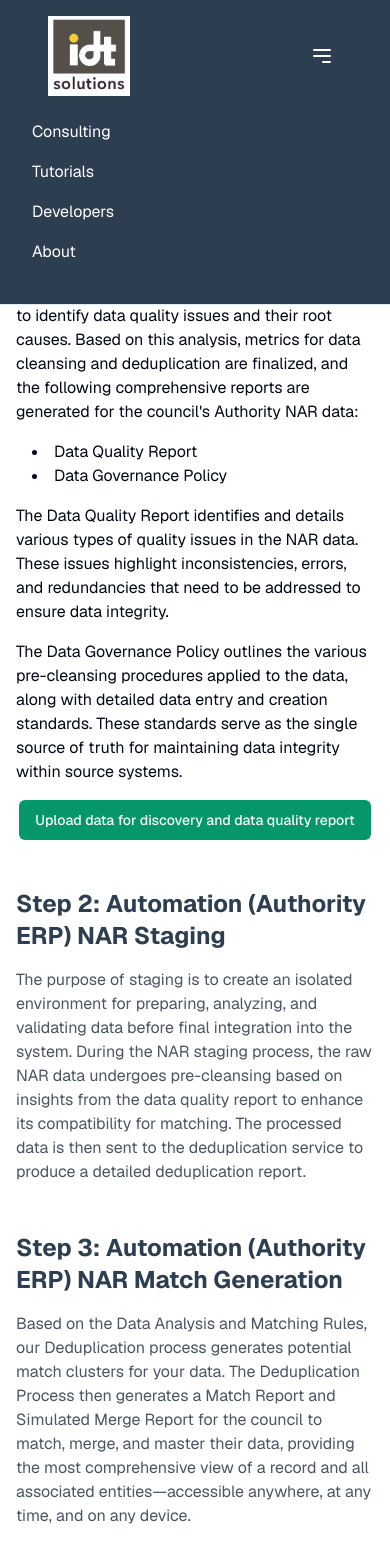
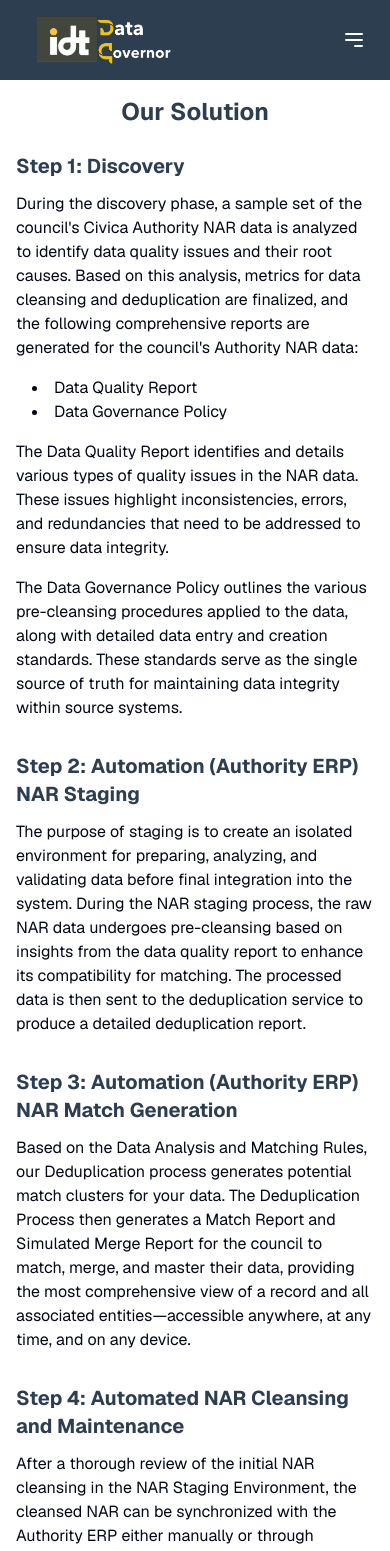
Before and after one commit to HarisJoved/IDTDeDupe, a Next.js app: page /solution in a window 390 px wide. Shown: the top 1551 px of the page. Built offline with nearby package versions, Linux system fonts and the light colour scheme.

Commit message:
responsive pages and header

```diff
--- a/src/app/layout.tsx
+++ b/src/app/layout.tsx
@@ -9,7 +9,7 @@ const geist = Geist({
 });
 
 export const metadata: Metadata = {
-  title: "IDT Dedupe",
+  title: "Data Governor",
   description: "De-duplicate and find matches in your Excel spreadsheet or database",
   icons: {
     icon: "/images/idtlogo.jpg",
--- a/src/app/page.tsx
+++ b/src/app/page.tsx
@@ -23,40 +23,40 @@ export default function LandingPage() {
 
   return (
     <div className="flex min-h-screen flex-col">
-      {/* Add padding to account for fixed header */}
-      <div className="pt-[72px]">
+      <div className="pt-[64px] md:pt-[68px]">
         {/* Hero Section */}
-        <section className="bg-[#2C3E50] px-4 py-16 text-white">
+        <section className="bg-[#2C3E50] px-4 py-6 md:py-10 text-white">
           <div className="container mx-auto text-center">
-            {/* Logo and Heading */}
-            <div className="flex items-center justify-center mb-6">
-              {/* Logo */}
-              <div style={{ width: '50px', height: '40px', position: 'relative', marginRight: '16px' }}>
+            {/* Logo and Heading combined with tighter spacing */}
+            <div className="space-y-1 mb-3"> {/* Using space-y for tight vertical spacing */}
+              {/* Logo and heading in same line */}
+              <div className="flex items-center justify-center">
+                <div className="relative w-24 h-24 sm:w-32 sm:h-32 md:w-40 md:h-40">
                   <Image
-                  src="/images/idtlogo.jpg"
-                  alt="IDT Logo"
+                    src="/images/dedupeLightMode.PNG"
+                    alt="IDT Data Governor Logo"
                     fill
                     style={{ objectFit: 'contain' }}
+                    priority
                   />
                 </div>
-
-              {/* Heading */}
-              <h1 className="text-6xl font-bold">IDT DEDUPE</h1>
+                <h1 className="ml-4 text-3xl sm:text-4xl md:text-5xl lg:text-6xl font-bold">DATA GOVERNOR</h1>
               </div>
 
-            {/* Subheading */}
-            <p className="mb-8 max-w-2xl text-lg text-white mx-auto">
+              {/* Subheading directly below with minimal spacing */}
+              <p className="text-base sm:text-lg text-white mx-auto max-w-2xl mt-0">
                 De-duplicate and find matches in your Excel spreadsheet or database
               </p>
+            </div>
 
-            {/* Replace Video with Carousel */}
-            <div className="mx-auto max-w-3xl">
+            {/* Carousel */}
+            <div className="mx-auto max-w-3xl mt-3"> {/* Reduced top margin */}
               <div className="relative aspect-video rounded-lg bg-gray-800 overflow-hidden">
                 <button
                   onClick={previousImage}
-                  className="absolute left-2 top-1/2 z-10 -translate-y-1/2 rounded-full bg-black/50 p-2 hover:bg-black/70"
+                  className="absolute left-2 top-1/2 z-10 -translate-y-1/2 rounded-full bg-black/50 p-1 sm:p-2 hover:bg-black/70"
                 >
-                  <ChevronLeft className="h-6 w-6" />
+                  <ChevronLeft className="h-4 w-4 sm:h-6 sm:w-6" />
                 </button>
                 <Image
                   src={images[currentImage]}
@@ -67,15 +67,15 @@ export default function LandingPage() {
                 />
                 <button
                   onClick={nextImage}
-                  className="absolute right-2 top-1/2 z-10 -translate-y-1/2 rounded-full bg-black/50 p-2 hover:bg-black/70"
+                  className="absolute right-2 top-1/2 z-10 -translate-y-1/2 rounded-full bg-black/50 p-1 sm:p-2 hover:bg-black/70"
                 >
-                  <ChevronRight className="h-6 w-6" />
+                  <ChevronRight className="h-4 w-4 sm:h-6 sm:w-6" />
                 </button>
                 <div className="absolute bottom-4 left-1/2 flex -translate-x-1/2 gap-2">
                   {images.map((_, index) => (
                     <div
                       key={index}
-                      className={`h-2 w-2 rounded-full ${
+                      className={`h-1.5 w-1.5 sm:h-2 sm:w-2 rounded-full ${
                         currentImage === index ? "bg-white" : "bg-white/50"
                       }`}
                     />
@@ -87,22 +87,22 @@ export default function LandingPage() {
         </section>
 
         {/* Features Section */}
-        <section className="bg-white py-20">
+        <section className="bg-white py-10 md:py-20">
           <div className="container mx-auto px-4">
-            <h1 className="mb-6 text-4xl font-bold text-[#2C3E50] text-center">
+            <h1 className="mb-4 md:mb-6 text-2xl sm:text-3xl md:text-4xl font-bold text-[#2C3E50] text-center">
               A simple tool for Master Data Management
             </h1>
-            <p className="mb-8 max-w-2xl text-lg text-gray-600 text-center mx-auto">
+            <p className="mb-4 md:mb-8 max-w-2xl text-base sm:text-lg text-gray-600 text-center mx-auto">
               Unified customer data across all council systems
             </p>
-            <p className="mb-12 max-w-3xl text-gray-600 text-center mx-auto">
+            <p className="mb-8 md:mb-12 max-w-3xl text-sm sm:text-base text-gray-600 text-center mx-auto">
               IDT Governance offers a solution for detecting and removing duplicate data, ensuring clean, accurate, and reliable customer and staff records. Whether you&apos;re managing customer databases, CRM systems, or large datasets, our intelligent algorithms help you eliminate redundancy, reduce errors, and optimize efficiency.
             </p>
 
-            <h2 className="mb-6 text-2xl font-bold text-[#2C3E50] text-center">
+            <h2 className="mb-4 md:mb-6 text-xl sm:text-2xl font-bold text-[#2C3E50] text-center">
               IDT Governance Uses
             </h2>
-            <div className="text-center grid grid-cols-1 gap-6 md:grid-cols-2 lg:grid-cols-4">
+            <div className="text-center grid grid-cols-2 gap-3 md:grid-cols-4 md:gap-6 text-sm sm:text-base">
               <div className="text-gray-600">De-duplicating customer records</div>
               <div className="text-gray-600">Combining lists of addresses</div>
               <div className="text-gray-600">Master data management</div>
@@ -209,9 +209,9 @@ export default function LandingPage() {
         </section>
 
         {/* Footer */}
-        <footer className="border-t bg-white px-4 py-8">
+        <footer className="border-t bg-white px-4 py-6 md:py-8">
           <div className="container mx-auto">
-            <div className="grid gap-8 md:grid-cols-4">
+            <div className="grid grid-cols-2 gap-6 md:grid-cols-4 md:gap-8">
               <div>
                 <h3 className="mb-4 font-semibold">About</h3>
                 <ul className="space-y-2 text-sm text-gray-600">
--- a/src/app/solution/page.tsx
+++ b/src/app/solution/page.tsx
@@ -1,18 +1,17 @@
 'use client';
 import Link from "next/link";
-import { Button } from "@/components/ui/button";
 
 export default function SolutionPage() {
   return (
     <div className="flex min-h-screen flex-col">
       {/* Add padding to account for fixed header */}
-      <div className="pt-[72px]">
-        <div className="container mx-auto px-4 py-16">
-          <h1 className="text-center text-4xl font-bold text-[#2C3E50] mb-8">Our Solution</h1>
+      <div className="pt-[64px] md:pt-[68px]">
+        <div className="container mx-auto px-4 py-8 sm:py-12 md:py-16">
+          <h1 className="text-center text-2xl sm:text-3xl md:text-4xl font-bold text-[#2C3E50] mb-6 md:mb-8">Our Solution</h1>
 
           {/* Step 1 */}
-          <section className="mb-12">
-            <h2 className="text-2xl font-bold text-[#2C3E50] mb-4">Step 1: Discovery</h2>
+          <section className="mb-8 md:mb-12">
+            <h2 className="text-xl sm:text-2xl font-bold text-[#2C3E50] mb-3 md:mb-4">Step 1: Discovery</h2>
             <p className="mb-4">
               During the discovery phase, a sample set of the council&apos;s Civica Authority NAR data is analyzed to identify data quality issues and their root causes. Based on this analysis, metrics for data cleansing and deduplication are finalized, and the following comprehensive reports are generated for the council&apos;s Authority NAR data:
             </p>
@@ -26,36 +25,43 @@ export default function SolutionPage() {
             <p className="mb-4">
               The Data Governance Policy outlines the various pre-cleansing procedures applied to the data, along with detailed data entry and creation standards. These standards serve as the single source of truth for maintaining data integrity within source systems.
             </p>
-            <div className="flex justify-center">
-                <Button className="bg-emerald-600 hover:bg-emerald-700 text-center" asChild>
-                    <Link href="/login">Upload data for discovery and data quality report</Link>
-                </Button>
-            </div>
-
           </section>
 
-          {/* Steps 2-6 */}
-          {[
-            {
-              title: "Step 2: Automation (Authority ERP) NAR Staging",
-              content: "The purpose of staging is to create an isolated environment for preparing, analyzing, and validating data before final integration into the system. During the NAR staging process, the raw NAR data undergoes pre-cleansing based on insights from the data quality report to enhance its compatibility for matching. The processed data is then sent to the deduplication service to produce a detailed deduplication report."
-            },
-            {
-              title: "Step 3: Automation (Authority ERP) NAR Match Generation",
-              content: "Based on the Data Analysis and Matching Rules, our Deduplication process generates potential match clusters for your data. The Deduplication Process then generates a Match Report and Simulated Merge Report for the council to match, merge, and master their data, providing the most comprehensive view of a record and all associated entities—accessible anywhere, at any time, and on any device."
-            },
-            {
-              title: "Step 4: Automated NAR Cleansing and Maintenance",
-              content: "After a thorough review of the initial NAR cleansing in the NAR Staging Environment, the cleansed NAR can be synchronized with the Authority ERP either manually or through automated processes. Once the initial cleansing is complete, routine maintenance processes can be configured to continuously cleanse NAR data within the Authority. This maintenance process can run on a daily, weekly, or monthly schedule to address data quality issues within the council&apos;s NAR."
-            },
-            {
-              title: "Step 5: Automated NAR Merging",
-              content: "Once the cleansing process is concluded and the Deduplication Process generates match clusters for the council data, the council has control over automatically or manually merging the affected NAR IDs back into Authority. The NAR merging process and associated metrics are collaboratively defined through technical and business analysis (BA) discovery sessions with council staff, ensuring alignment with the Data Governance Policy."
-            },
-            {
-              title: "Step 6: Discovery of Other Customer Facing Systems",
-              content: (
-                <>
+          {/* Step 2 */}
+          <section className="mb-8 md:mb-12">
+            <h2 className="text-xl sm:text-2xl font-bold text-[#2C3E50] mb-3 md:mb-4">Step 2: Automation (Authority ERP) NAR Staging</h2>
+            <p className="mb-4">
+              The purpose of staging is to create an isolated environment for preparing, analyzing, and validating data before final integration into the system. During the NAR staging process, the raw NAR data undergoes pre-cleansing based on insights from the data quality report to enhance its compatibility for matching. The processed data is then sent to the deduplication service to produce a detailed deduplication report.
+            </p>
+          </section>
+
+          {/* Step 3 */}
+          <section className="mb-8 md:mb-12">
+            <h2 className="text-xl sm:text-2xl font-bold text-[#2C3E50] mb-3 md:mb-4">Step 3: Automation (Authority ERP) NAR Match Generation</h2>
+            <p className="mb-4">
+              Based on the Data Analysis and Matching Rules, our Deduplication process generates potential match clusters for your data. The Deduplication Process then generates a Match Report and Simulated Merge Report for the council to match, merge, and master their data, providing the most comprehensive view of a record and all associated entities—accessible anywhere, at any time, and on any device.
+            </p>
+          </section>
+
+          {/* Step 4 */}
+          <section className="mb-8 md:mb-12">
+            <h2 className="text-xl sm:text-2xl font-bold text-[#2C3E50] mb-3 md:mb-4">Step 4: Automated NAR Cleansing and Maintenance</h2>
+            <p className="mb-4">
+              After a thorough review of the initial NAR cleansing in the NAR Staging Environment, the cleansed NAR can be synchronized with the Authority ERP either manually or through automated processes. Once the initial cleansing is complete, routine maintenance processes can be configured to continuously cleanse NAR data within the Authority. This maintenance process can run on a daily, weekly, or monthly schedule to address data quality issues within the council&apos;s NAR.
+            </p>
+          </section>
+
+          {/* Step 5 */}
+          <section className="mb-8 md:mb-12">
+            <h2 className="text-xl sm:text-2xl font-bold text-[#2C3E50] mb-3 md:mb-4">Step 5: Automated NAR Merging</h2>
+            <p className="mb-4">
+              Once the cleansing process is concluded and the Deduplication Process generates match clusters for the council data, the council has control over automatically or manually merging the affected NAR IDs back into Authority. The NAR merging process and associated metrics are collaboratively defined through technical and business analysis (BA) discovery sessions with council staff, ensuring alignment with the Data Governance Policy.
+            </p>
+          </section>
+
+          {/* Step 6 */}
+          <section className="mb-8 md:mb-12">
+            <h2 className="text-xl sm:text-2xl font-bold text-[#2C3E50] mb-3 md:mb-4">Step 6: Discovery of Other Customer Facing Systems</h2>
             <p className="mb-4">
               In this phase, we integrate resident-facing systems within the council&apos;s infrastructure, using the cleaned Authority NAR as a centralized reference point. Councils often rely on multiple systems, such as:
             </p>
@@ -65,18 +71,10 @@ export default function SolutionPage() {
               <li>ReadyTech OpenOffice for parking permits</li>
               <li>Gym management systems for memberships</li>
             </ul>
-                  <p>
+            <p className="mb-4">
               To ensure data consistency and accuracy, we define Customer Metadata, forming the foundation of a Gold Record that unifies resident information across systems. Through discovery and analysis, we assess data quality, governance policies, and integration feasibility, ensuring compliance while enhancing service delivery and customer experience.
             </p>
-                </>
-              )
-            }
-          ].map((step, index) => (
-            <section key={index} className="mb-12">
-              <h2 className="text-2xl font-bold text-[#2C3E50] mb-4">{step.title}</h2>
-              <div className="text-gray-600">{step.content}</div>
           </section>
-          ))}
         </div>
       </div>
     </div>
--- a/src/components/Header.tsx
+++ b/src/components/Header.tsx
@@ -1,43 +1,90 @@
 'use client';
+import { useState, useEffect } from 'react';
 import Image from "next/image"
 import Link from "next/link"
+import { usePathname } from 'next/navigation';
 
 export default function Header() {
+  const [isMenuOpen, setIsMenuOpen] = useState(false);
+  const [scrolled, setScrolled] = useState(false);
+  const pathname = usePathname();
+
+  // Handle scroll effect for header
+  useEffect(() => {
+    const handleScroll = () => {
+      if (window.scrollY > 20) {
+        setScrolled(true);
+      } else {
+        setScrolled(false);
+      }
+    };
+
+    window.addEventListener('scroll', handleScroll);
+    return () => window.removeEventListener('scroll', handleScroll);
+  }, []);
+
+  const toggleMenu = () => {
+    setIsMenuOpen(!isMenuOpen);
+  };
+
+  const closeMenu = () => {
+    setIsMenuOpen(false);
+  };
+
+  // Check if link is active
+  const isActive = (path: string) => {
+    return pathname === path;
+  };
+
   return (
-    <header className="fixed top-0 left-0 right-0 z-50 border-b bg-[#2C3E50] px-4 py-4 text-white">
-      <div className="container mx-auto flex items-center justify-between">
-        {/* Logo with Link */}
-        <Link href="/" className="h-20 w-auto">
-          <Image
-            src="/images/idtlogo.jpg"
-            alt="Dedupe.io Logo"
-            width={150}
-            height={60}
-            className="h-full w-auto"
-          />
+    <header className={`fixed top-0 left-0 right-0 z-50 transition-all duration-300
+      ${scrolled ? 'py-2 bg-[#1e2e3e] shadow-md' : 'py-4 bg-[#2C3E50]'}`}>
+      <div className="container mx-auto flex items-center justify-between px-4">
+        {/* Logo with Link - Updated to use the new image */}
+        <Link href="/" className="flex items-center" onClick={closeMenu}>
+          <div className="relative h-12 w-44 md:h-14 md:w-52 lg:h-16 lg:w-60">
+            <Image
+              src="/images/dedupeLightMode.PNG"
+              alt="IDT Data Governor Logo"
+              fill
+              className="object-contain"
+              priority
+            />
+          </div>
         </Link>
 
         {/* Navigation Links (Desktop) */}
-        <nav className="hidden space-x-8 md:flex">
-          <Link href="#" className="hover:text-gray-300">
-            Consulting
-          </Link>
-          <Link href="#" className="hover:text-gray-300">
-            Tutorials
-          </Link>
-          <Link href="#" className="hover:text-gray-300">
-            Developers
-          </Link>
-          <Link href="/about" className="hover:text-gray-300">
-            About
-          </Link>
+        <nav className="hidden md:flex items-center space-x-1 lg:space-x-2">
+          {[
+            { href: '/solution', label: 'Solutions' },
+            { href: '/scenarios', label: 'Case Studies' },
+            { href: '/about', label: 'About Us' },
+            { href: '/contact', label: 'Contact' },
+            { href: '/faqs', label: 'FAQs' }
+          ].map((link) => (
+            <Link
+              key={link.href}
+              href={link.href}
+              className={`px-3 py-2 text-sm lg:text-base rounded-md transition-colors ${
+                isActive(link.href)
+                  ? 'bg-emerald-600 text-white font-medium'
+                  : 'text-white/90 hover:bg-white/10 hover:text-white'
+              }`}
+            >
+              {link.label}
+            </Link>
+          ))}
         </nav>
 
         {/* Mobile Menu Button */}
-        <button className="md:hidden p-2 focus:outline-none">
+        <button
+          className="md:hidden p-2 focus:outline-none transition-colors hover:bg-white/10 rounded-md"
+          onClick={toggleMenu}
+          aria-label="Toggle menu"
+        >
           <svg
             xmlns="http://www.w3.org/2000/svg"
-            className="h-6 w-6"
+            className="h-6 w-6 text-white"
             fill="none"
             viewBox="0 0 24 24"
             stroke="currentColor"
@@ -46,47 +93,37 @@ export default function Header() {
               strokeLinecap="round"
               strokeLinejoin="round"
               strokeWidth={2}
-              d="M4 6h16M4 12h16m-7 6h7"
+              d={isMenuOpen ? "M6 18L18 6M6 6l12 12" : "M4 6h16M4 12h16m-7 6h7"}
             />
           </svg>
         </button>
-
-        {/* Button (Desktop) */}
-        {/* <Button
-          variant="outline"
-          className="hidden text-black border-4 border-white hover:bg-white hover:text-[#2C3E50] font-bold md:inline-flex"
-          asChild
-        >
-          <Link href="http://localhost:3000" aria-label="Find Here">
-            FIND HERE
-          </Link>
-        </Button> */}
       </div>
 
-      {/* Mobile Navigation (Hidden by Default) */}
-      <nav className="md:hidden bg-[#2C3E50] p-4">
-        <Link href="#" className="block py-2 hover:text-gray-300">
-          Consulting
-        </Link>
-        <Link href="#" className="block py-2 hover:text-gray-300">
-          Tutorials
-        </Link>
-        <Link href="#" className="block py-2 hover:text-gray-300">
-          Developers
-        </Link>
-        <Link href="/about" className="block py-2 hover:text-gray-300">
-          About
-        </Link>
-        {/* <Button
-          variant="outline"
-          className="mt-4 w-full text-black border-4 border-white hover:bg-white hover:text-[#2C3E50] font-bold"
-          asChild
-        >
-          <Link href="/login" aria-label="Find Here">
-            FIND HERE
-          </Link>
-        </Button> */}
-      </nav>
+      {/* Mobile Navigation (Toggle visibility based on state) */}
+      {isMenuOpen && (
+        <nav className="md:hidden bg-[#1e2e3e] py-3 px-4 shadow-lg animate-slideDown border-t border-white/10">
+          {[
+            { href: '/solution', label: 'Solutions' },
+            { href: '/scenarios', label: 'Case Studies' },
+            { href: '/about', label: 'About Us' },
+            { href: '/contact', label: 'Contact' },
+            { href: '/faqs', label: 'FAQs' }
+          ].map((link) => (
+            <Link
+              key={link.href}
+              href={link.href}
+              className={`block py-3 px-4 rounded-md transition-colors ${
+                isActive(link.href)
+                  ? 'bg-emerald-600 text-white font-medium mb-1'
+                  : 'text-white/90 hover:bg-white/10 hover:text-white mb-1'
+              }`}
+              onClick={closeMenu}
+            >
+              {link.label}
+            </Link>
+          ))}
+        </nav>
+      )}
     </header>
   )
 }
```
Also changed, not shown: src/app/about/page.tsx (+9 -9 lines), src/app/contact/page.tsx (+17 -15 lines), src/app/globals.css (+29 -0 lines), src/app/scenarios/page.tsx (+30 -10 lines), public/images/dedupeLightMode.PNG (added). Lines whose indentation alone changed are shown as unchanged.
